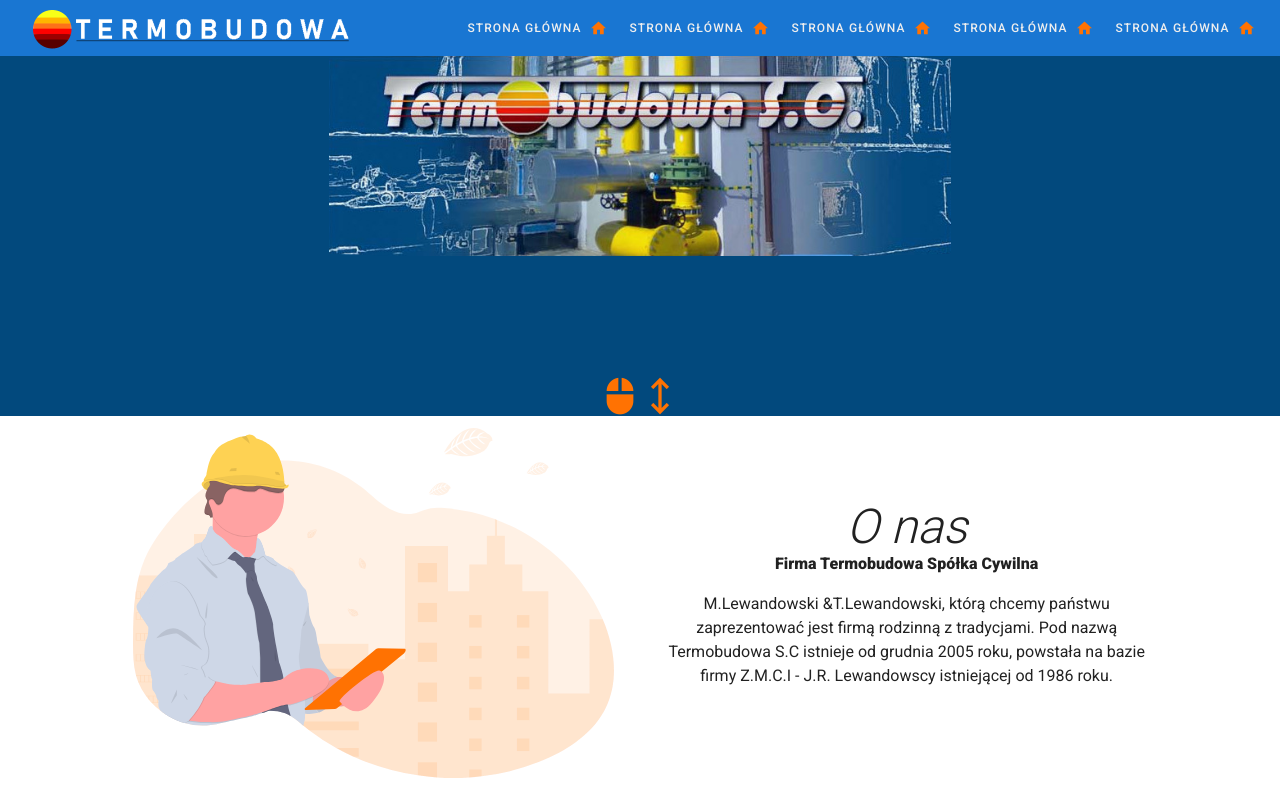
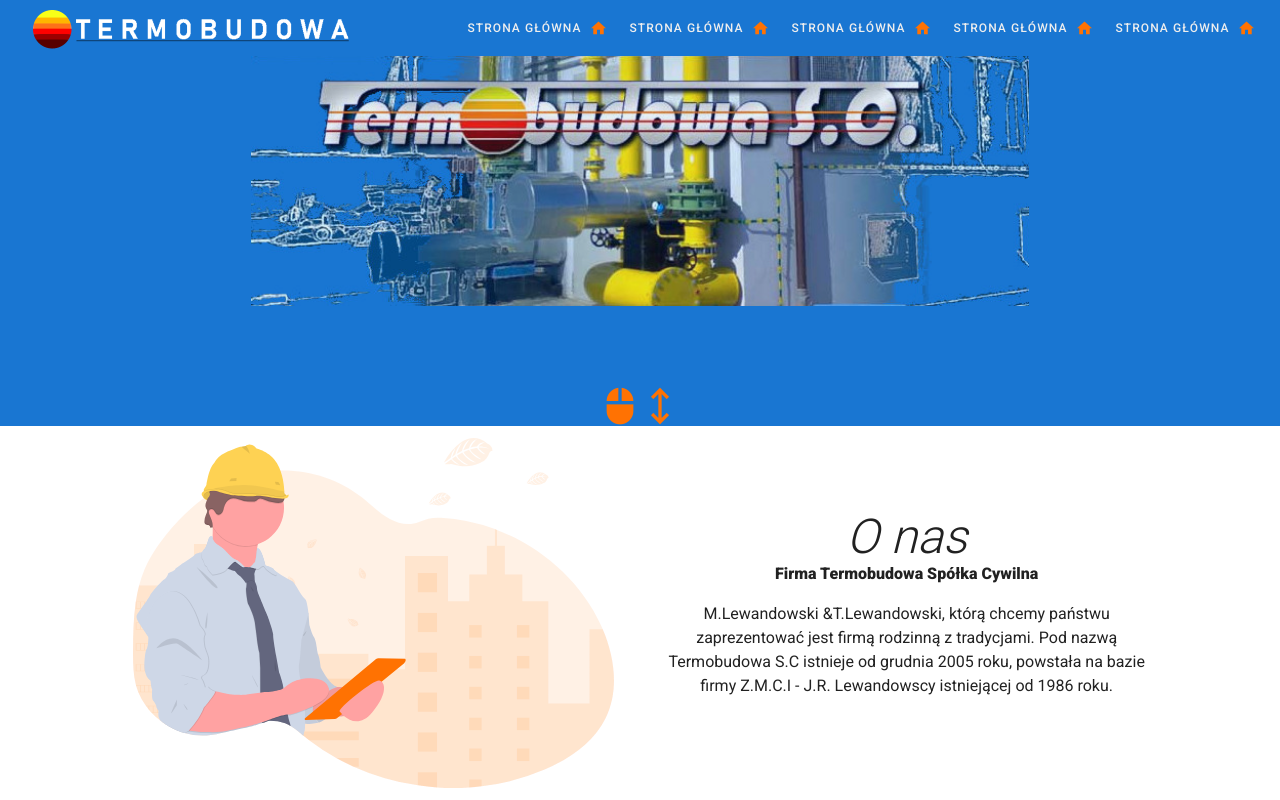
Before and after one commit to Cersin/Termobudowa, a Vue app: page /#/ in a window 1280 px wide. Shown: the top 800 px of the page. Built offline with nearby package versions, Linux system fonts and the light colour scheme.

Commit message:
google map

```diff
--- a/src/components/company.vue
+++ b/src/components/company.vue
@@ -1,5 +1,5 @@
 <template>
-    <v-container fluid  style="background-color:  #02497d">
+    <v-container fluid  class="primary">
         <v-row  class="justify-center align-center">
 <!--        <h1 class="font-italic font-weight-light" :class="[$vuetify.breakpoint.mdAndUp ? 'display-4' : 'display-2']">Termobudowa S.C.</h1>-->
             <v-img class="image_banner"  src="../assets/banner.jpg" contain></v-img>
@@ -9,7 +9,7 @@
         <!--    <v-img  src="../assets/engineers.svg"></v-img>-->
         <!--    </v-col>-->
         <!--</v-row>-->
-        <v-row class="justify-center align-end"  style="min-height: 20vh">
+        <v-row class="justify-center align-end"  style="min-height: 15vh">
             <span>
                 <v-icon x-large class="error--text">mdi-mouse</v-icon>
                 <v-icon x-large class="error--text">mdi-arrow-up-down</v-icon>
@@ -25,11 +25,16 @@
 </script>
 
 <style scoped>
-.image_banner {
-    height: 200px;
-    width: auto;
-    opacity: 0.95;
-    border-radius: 35%;
+.image_banner  {
+
+    opacity: 0.90;
+    border-radius: 20%;
+}
+@media screen and (min-width: 700px) {
+    .image_banner  {
+        height: 250px;
+        width: auto;
+    }
 }
 
 
```
Also changed, not shown: src/assets/banner.jpg, src/assets/banner2.jpg (added).
